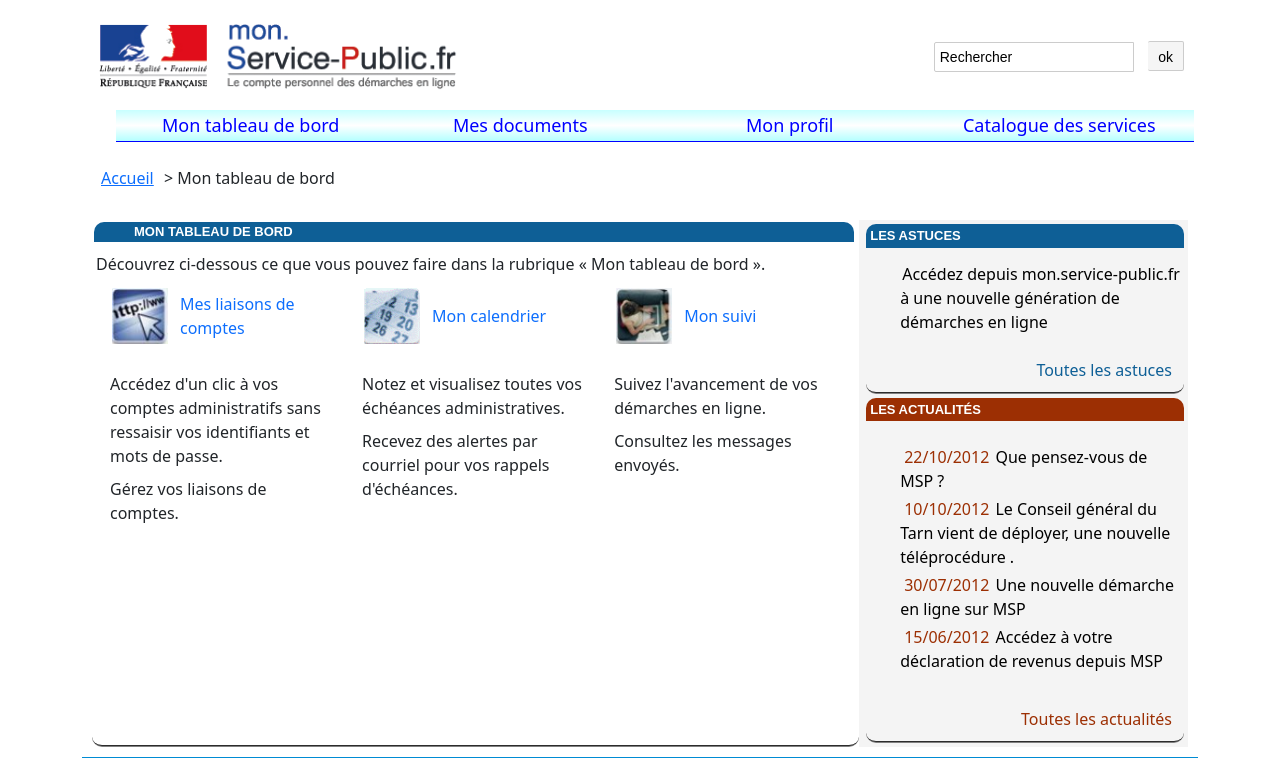
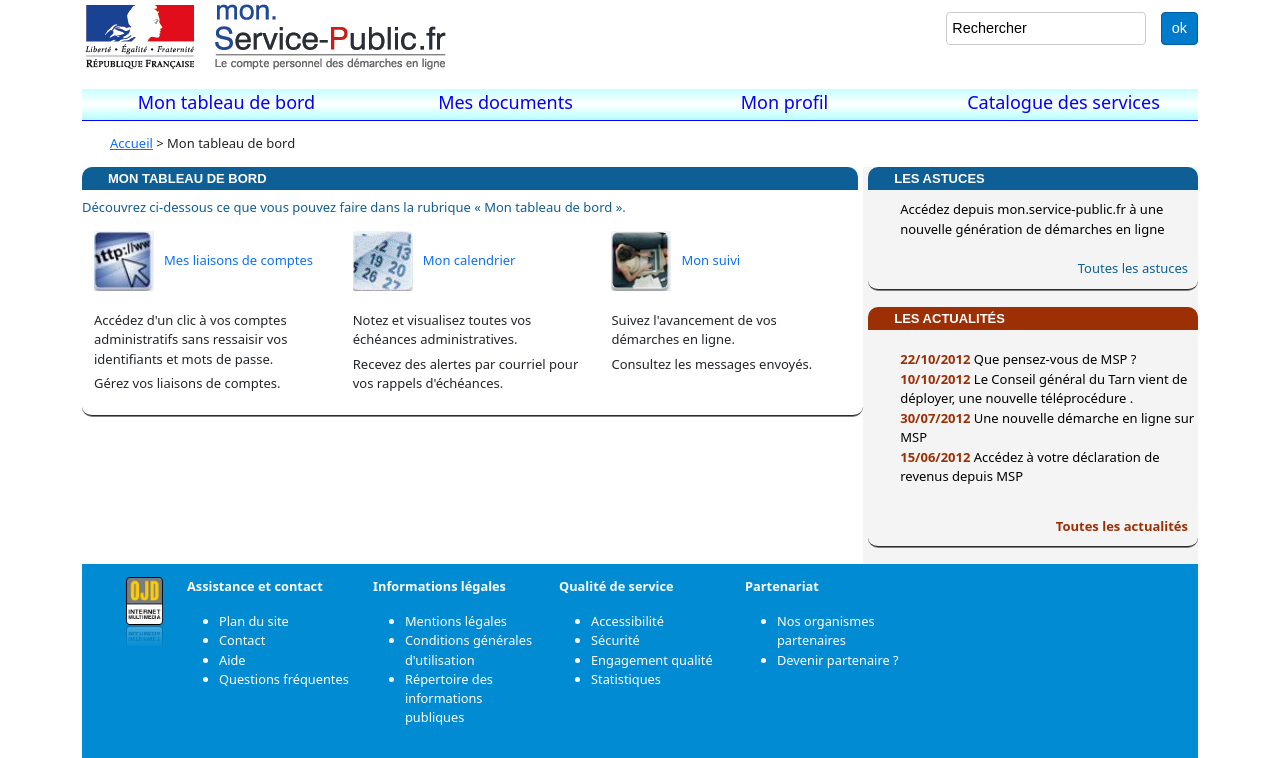
Before and after one commit to Nassjet/projet-css-dm, a plain HTML site: page index.html in a window 1280 px wide. Shown: the top 758 px of the page. Drawn offline with nearby package versions, Linux system fonts and the light colour scheme.

Commit message:
perfection de l'appli

```diff
--- a/index.html
+++ b/index.html
@@ -85,7 +85,7 @@
     <section>
       <main>
         <h1>Mon tableau de bord</h1>
-        <div>
+        <div class="decouvrez">
           Découvrez ci-dessous ce que vous pouvez faire dans la rubrique « Mon
           tableau de bord ».
         </div>
@@ -181,18 +181,18 @@
     <footer class="container">
       <div class="row">
         <!-- OJD Logo -->
-        <div class="col-md-2 col-12">
+        <div class="col-lg-1 col-md-3 mb-4 text-center">
           <ul>
-            <li>
+            <li class="OJD">
               <span>
-                <img src="img/logo-ojd.png" alt="logo du OJD" />
+                <img  src="img/logo-ojd.png" alt="logo du OJD" />
               </span>
             </li>
           </ul>
         </div>
 
         <!-- Assistance et contact -->
-        <div class="col-md-2 col-12">
+        <div class="col-lg-2 col-md-3 mb-4">
           <p>Assistance et contact</p>
           <ul>
             <li><a href="jsp/authent/plan_du_site.jsp">Plan du site</a></li>
@@ -203,7 +203,7 @@
         </div>
 
         <!-- Informations légales -->
-        <div class="col-md-2 col-12">
+        <div class="col-lg-2 col-md-3 mb-4">
           <p>Informations légales</p>
           <ul>
             <li>
@@ -220,7 +220,7 @@
         </div>
 
         <!-- Qualité de service -->
-        <div class="col-md-2 col-12">
+        <div class="col-lg-2 col-md-3 mb-4">
           <p>Qualité de service</p>
           <ul>
             <li><a href="jsp/authent/accessibilite.jsp">Accessibilité</a></li>
@@ -233,7 +233,7 @@
         </div>
 
         <!-- Partenariat -->
-        <div class="col-md-2 col-12">
+        <div class="col-lg-2 col-md-3 mb-4">
           <p>Partenariat</p>
           <ul>
             <li>
@@ -247,7 +247,7 @@
       </div>
 
       <div class="row">
-        <div class="col-12 text-center mt-3 copyrights">
+        <div class="col-12 text-center copyrights">
           <p>
             <a target="_blank" href="jsp/authent/a_propos_de_la_DGME.jsp">Tous droits réservés - Direction Générale de
               Modernisation de
--- a/style.css
+++ b/style.css
@@ -6,8 +6,6 @@
 img {
   max-width: 100%; /* L'image ne dépassera jamais la largeur de son conteneur */
   height: auto;    /* Maintient le ratio de l'image */
-  display: flex;
-  justify-content: flex-start;
 }
 
 header {
@@ -15,9 +13,31 @@
     flex-wrap: wrap;
     justify-content: space-between; /* Distribue les deux div aux extrémités */
     align-items: center; /* Centre verticalement les éléments */
-    padding: 10px; /* Optionnel, ajoute un peu d'espace à l'intérieur du header */
     font-family: sans-serif;
   }
+  #recherche_conteneur {
+    display: flex; /* Utilise Flexbox pour organiser les éléments de la recherche */
+    align-items: center; /* Centre les éléments verticalement */
+    justify-content: flex-end; /* Aligne les éléments à droite */
+}
+
+#rechercheInput {
+    border: 1px solid #ccc; /* Ajoute une bordure grise claire autour de l'input */
+    border-radius: 4px; /* Arrondit légèrement les coins de l'input */
+    font-size: 0.9em; /* Ajuste la taille de la police à 90% de la taille normale */
+    padding: 7px; /* Ajoute un padding interne de 7px pour plus de confort */
+    flex-grow: 1; /* Permet à l'input de prendre tout l'espace disponible */
+}
+
+#ok_recherche {
+    padding: 7px 11px; /* Ajoute un padding interne vertical de 7px et horizontal de 11px */
+    background-color: #007acb; /* Définit la couleur de fond en bleu */
+    color: white; /* Texte en blanc */
+    border: 1px solid #005f9e; /* Ajoute une bordure bleue foncée */
+    cursor: pointer; /* Change le curseur en forme de main au survol */
+    border-radius: 4px; /* Arrondit légèrement les coins du bouton */
+    font-size: 0.9em; /* Taille du texte plus petite pour meilleure lisibilité */
+}
 nav {
   width: 100%;
 }
@@ -26,10 +46,13 @@
   height: 100%;
 }
 ul.menu {
+  padding: 0;
+  margin: 0;
+  margin-top:1em;
   display: flex;
+  justify-content: space-between;
+  flex-direction: row;
   flex-wrap: wrap;
-  align-items: center;
-  flex-direction: row;
 }
 nav ul {
   list-style: none;
@@ -38,47 +61,12 @@
   flex: 1;
   height: 2em;
   background-color: white;
-  padding: 0;
 }
 nav li a {
   text-decoration: none;
   font-size: 13px;
+  padding-left: 10px;
 }
-* {
-  margin: 0;
-  padding: 2;
-  box-sizing: border-box;
-}
-
-#recherche_conteneur {
-  display: flex;
-  align-items: center;
-}
-
-#rechercheInput {
-  border: 1px solid #ccc;
-  font-size: 14px;
-  border-radius: 2px 0 0 2px; /* Bord arrondi sur la gauche */
-  height: 30px;
-
-}
-
-#ok_recherche {
-  border: 1px solid #ccc;
-  border-left: none; /* Pour fusionner les deux champs */
-  padding: 5px 10px;
-  font-size: 14px;
-  border-radius: 2px; /* Bord arrondi sur la droite */
-  height: 30px;
-  background-color: #f5f5f5;
-  cursor: pointer;
-}
-
-#ok_recherche:hover {
-  background-color: #e0e0e0;
-}
-
-
 ul.dropdown {
   position: relative;
   display:none;
@@ -98,18 +86,20 @@
 }
 
 .indicateur {
+  padding: 0;
+  margin: 0;
   display: flex;
   flex-direction: row;
   list-style: none;
   padding-left: 15px;
+  margin: 1em;
+  font-size: small;
 }
 
 /* Mise en page de la section avec Flexbox */
 section {
   display: flex; /* Active Flexbox pour la section */
   justify-content: space-between; /* Place main à gauche et aside à droite */
-  padding: 10px;
-
 }
 
 /* Styles supplémentaires pour le titre */
@@ -122,6 +112,7 @@
   font-family: Arial;
   font-weight: bold;
   text-transform: uppercase;
+  padding: 4;
 }
 /* Le main prend 70% de la largeur, aside 30% */
 main {
@@ -129,9 +120,16 @@
   padding-right: 5px; /* Ajoute un espace à droite pour aérer */
   border-bottom: groove 2px gray;
   border-radius: 10px;
+  height:45%;
+  font-size: small;
+}
+.decouvrez {
+  color: #0e5f96;
+  margin-bottom:1em;
 }
 .date {
   color: #9c2f03;
+  font-weight: bold;
 }
 
 .article {
@@ -170,10 +168,12 @@
   flex: 0 1 30%; /* L'aside prend 30% de la largeur disponible */
   padding-left: 5px; /* Ajoute un espace à gauche pour séparer du main */
   background-color: #f4f4f4; /* Optionnel : un fond pour l'aside */
+  font-size: small;
 }
 
 main h1 {
   font-size: 13px;
+  padding-left: 2em;
 }
 aside h3 {
   color: white;
@@ -184,7 +184,8 @@
   font-weight: bold;
   text-transform: uppercase;
   font-size: 13px;
-  padding: 4
+  padding: 4;
+  padding-left:2em;
 }
 .title_actualites {
   background-color: #9c2f03;
@@ -194,11 +195,13 @@
   border-bottom: groove 2px gray;
   border-radius: 10px;
   text-decoration: none;
+  margin-bottom: 1rem;
 }
 .actualites div {
   border-bottom: groove 2px gray;
   border-radius: 10px;
   text-decoration: none;
+  margin-bottom: 1rem;
 }
 .astuces ul {
   list-style: none;
@@ -232,6 +235,7 @@
 .all_actualites a {
   color: #9c2f03;              /* Change la couleur du texte */
   text-decoration: none;        /* Supprime le soulignement */
+  font-weight: bold;
 }
 .all_astuces a:hover, .all_actualites a:hover {
   text-decoration: underline;   /* Facultatif : ajoute un soulignement au survol */
@@ -254,12 +258,22 @@
 footer {
   background-color: #008bd3;
   color: white;
+  padding-top: 1em;
+  font-size: 0.8em;
+  border-radius: 0 0 10px 10px;
 }
 
 footer a {
   color: white; /* Texte des liens en blanc */
   text-decoration: none; /* Facultatif : enlève le soulignement */
 }
+footer div p {
+  font-weight: bold;
+}
+footer ul li.OJD {
+  list-style: none;
+}
+
 
 .button_menu:hover {
   background-color: #0073aa;
```
